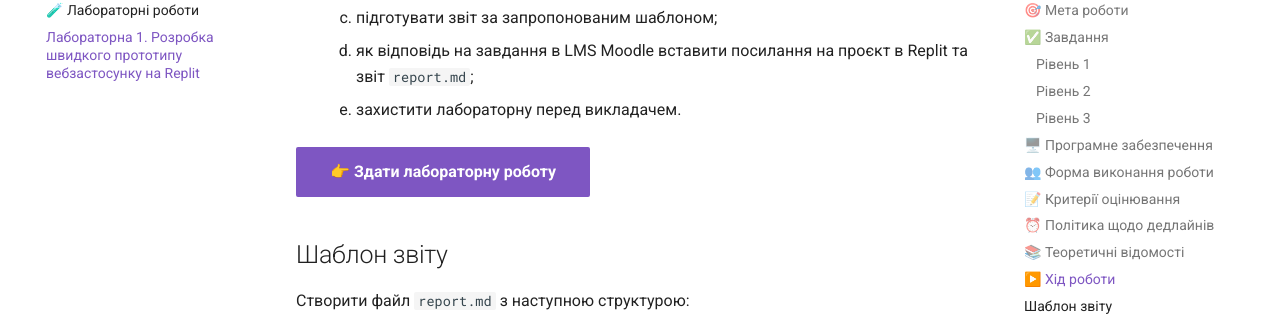
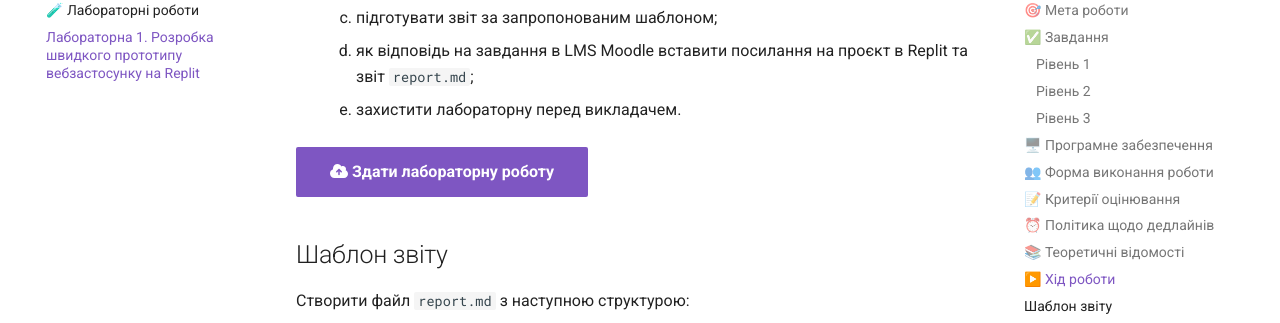
Before and after one commit to olroi421/course-opi, an MkDocs documentation site: the page built from docs/labs/lab-01.md, in a window 1280 px wide and 900 px high, scrolled down 3883 px. Shown: the part 98-421 px from the top of the window. Built offline with MkDocs 1.6.1 and Material for MkDocs 9.7.7, drawn with Linux system fonts in a browser that asks for light colours; comment, search, counter and statistics services are not loaded; some of the changed lines change nothing that is shown.

Commit message:
Update lab-01.md

```diff
--- a/docs/labs/lab-01.md
+++ b/docs/labs/lab-01.md
@@ -124,7 +124,7 @@
     4. як відповідь на завдання в LMS Moodle вставити посилання на проєкт в Replit та звіт `report.md`;
     5. захистити лабораторну перед викладачем.
 
-[👉 Здати лабораторну роботу](http://194.187.154.85/moodle/course/view.php?id=1426#section-2){ .md-button .md-button--primary }
+[:fontawesome-solid-cloud-upload: Здати лабораторну роботу](http://194.187.154.85/moodle/course/view.php?id=1426#section-2){ .md-button .md-button--primary }
 
 ## Шаблон звіту
 
```
